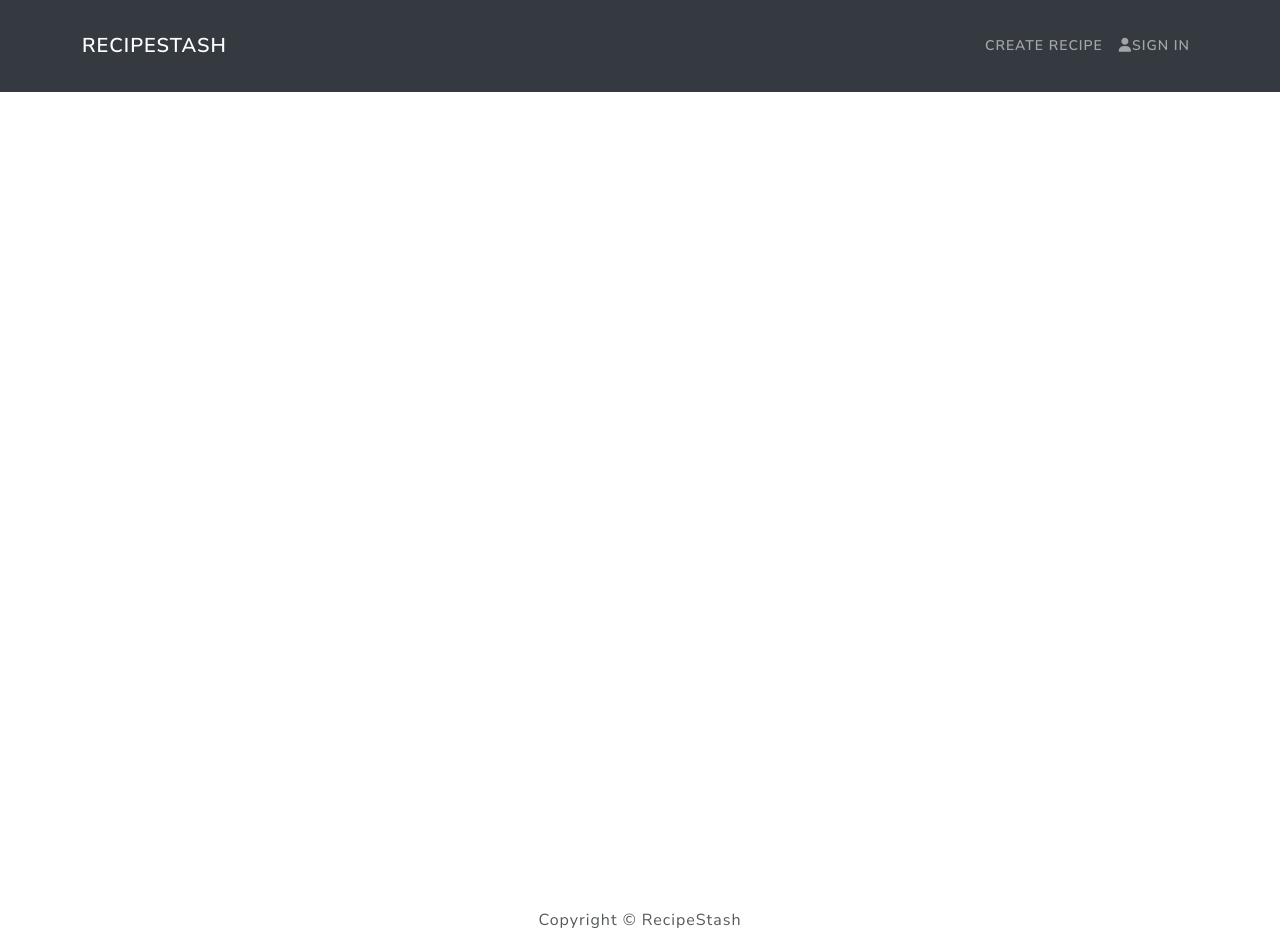
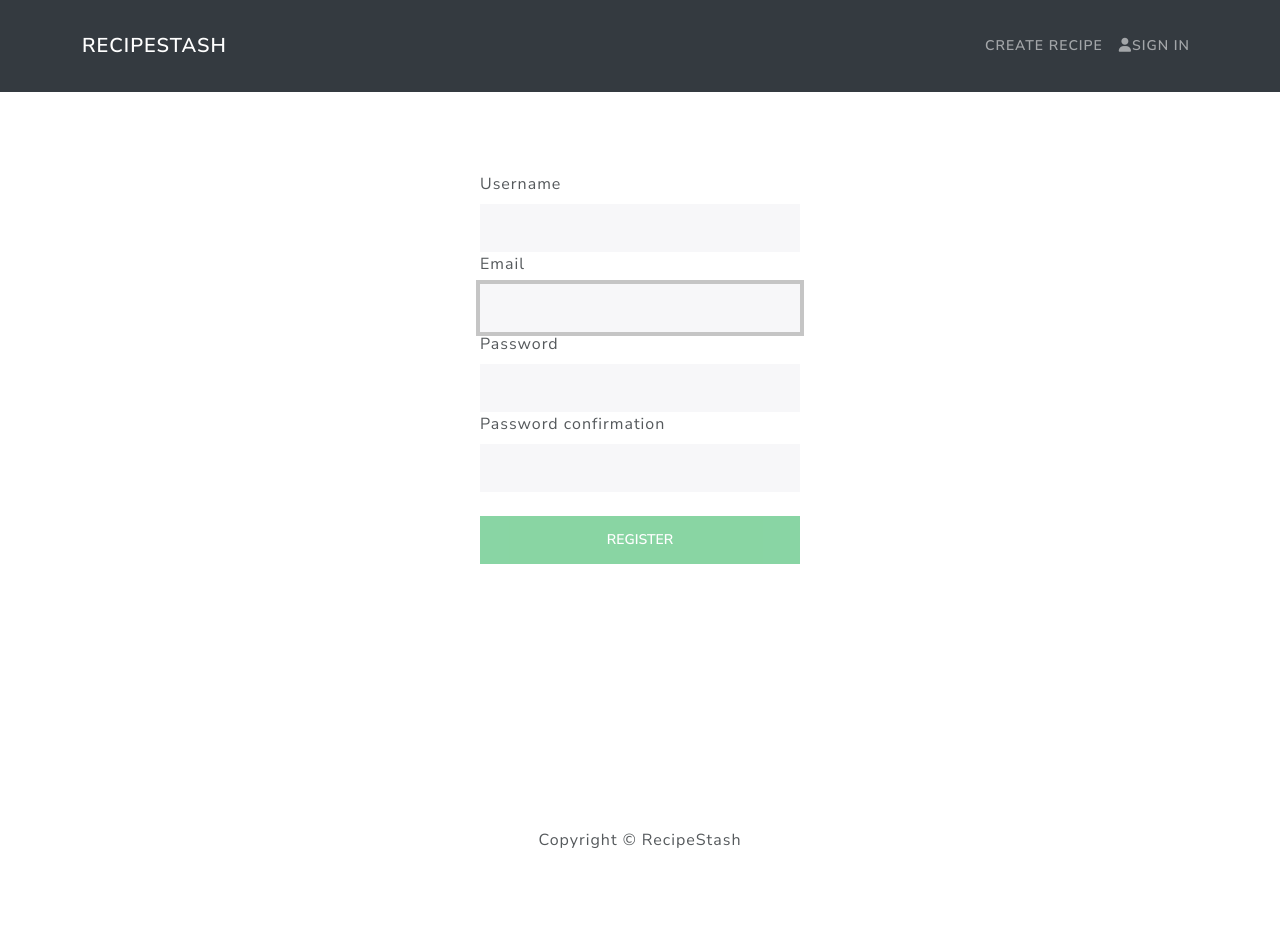
Before and after one commit to Branuz/FoodHub, a React (Create React App) app in the folder client/: page /create-account in a window 1280 px wide. After the commit the page ends 868 px from the top, so only its background shows below. Built offline with nearby package versions, Linux system fonts and the light colour scheme; no server answers.

Commit message:
Added front for account creation and login pages with routing

```diff
--- a/client/package.json
+++ b/client/package.json
@@ -2,7 +2,7 @@
   "name": "client",
   "version": "0.1.0",
   "private": true,
-  "proxy": "https://recipe-stash-2022.herokuapp.com/",
+  "proxy": "http://localhost:5000/",
   "dependencies": {
     "@testing-library/jest-dom": "^5.16.5",
     "@testing-library/react": "^13.4.0",
--- a/client/src/App.js
+++ b/client/src/App.js
@@ -1,9 +1,11 @@
 import React, {useState, useEffect} from 'react';
 import RecipeList from './components/RecipeList';
 import Form from './components/Form';
-import "./App.css";
+import "./css/App.css";
 import Header from './components/Header';
 import Footer from './components/Footer';
+import Login from './components/Login';
+import AccountCreation from './components/AccountCreation';
 import { BrowserRouter as Router, Routes, Route} from "react-router-dom"
 
 function App() {
@@ -70,7 +72,12 @@ function App() {
 
             <Route path="/recipes/create/"  element={editedRecipe ?  <Form recipe = {editedRecipe} updatedRecipe = {updatedRecipe} insertedRecipe = {insertedRecipe}/> : null}>
             </Route>
+
+            <Route path="/login" element={<Login />} />
+
+            <Route path="/create-account" element={<AccountCreation />} />
           </Routes>
+
 
         </div>
       </main>
--- /dev/null
+++ b/client/src/components/AccountCreation.js
@@ -0,0 +1,65 @@
+import React, { useState } from "react";
+import Form from "react-bootstrap/Form";
+import Button from "react-bootstrap/Button";
+import "../css/Login.css";
+
+function AccountCreation() {
+
+  const [username, setUsername] = useState("");
+  const [email, setEmail] = useState("");
+  const [password, setPassword] = useState("");
+  const [passwordRe, setPasswordRe] = useState("");
+
+
+  function validateForm() {
+    return email.length > 0 && password.length > 0;
+  }
+
+  function handleSubmit(event) {
+    event.preventDefault();
+  }
+
+  return (
+    <div className="Login">
+    <Form onSubmit={handleSubmit}>
+    <Form.Group size="lg" controlId="username">
+        <Form.Label>Username</Form.Label>
+        <Form.Control
+          autoFocus
+          type="username"
+          value={username}
+          onChange={(e) => setUsername(e.target.value)}
+        />
+      </Form.Group>
+      <Form.Group size="lg" controlId="email">
+        <Form.Label>Email</Form.Label>
+        <Form.Control
+          autoFocus
+          type="email"
+          value={email}
+          onChange={(e) => setEmail(e.target.value)}
+        />
+      </Form.Group>
+      <Form.Group size="lg" controlId="password">
+        <Form.Label>Password</Form.Label>
+        <Form.Control
+          type="password"
+          value={password}
+          onChange={(e) => setPassword(e.target.value)}
+        />
+        <Form.Label>Password confirmation</Form.Label>
+        <Form.Control
+          type="password"
+          value={passwordRe}
+          onChange={(e) => setPasswordRe(e.target.value)}
+        />
+      </Form.Group>
+      <div className="d-grid gap-2 mt-4">
+          <Button variant="success" disabled={!validateForm()}>Register</Button>{' '}
+      </div>
+    </Form>
+  </div>
+  )
+}
+
+export default AccountCreation
--- a/client/src/components/Header.js
+++ b/client/src/components/Header.js
@@ -12,8 +12,8 @@ function Header() {
                 <Navbar.Collapse id="basic-navbar-nav">
                 <Nav className="ms-auto">
                     <Nav.Link href="/recipes/create/">Create recipe</Nav.Link>
-                    <Nav.Link href="/">
-                        <i className='fas fa-user'></i>Sign In</Nav.Link>
+                    <Nav.Link href="/login">
+                        <i className='fas fa-user'></i>Sign in</Nav.Link>
                 </Nav>
                 </Navbar.Collapse>
             </Container>
--- /dev/null
+++ b/client/src/components/Login.js
@@ -0,0 +1,48 @@
+import React, { useState } from "react";
+import Form from "react-bootstrap/Form";
+import Button from "react-bootstrap/Button";
+import { Link } from "react-router-dom";
+import "../css/Login.css";
+
+export default function Login() {
+  const [email, setEmail] = useState("");
+  const [password, setPassword] = useState("");
+
+  function validateForm() {
+    return email.length > 0 && password.length > 0;
+  }
+
+  function handleSubmit(event) {
+    event.preventDefault();
+  }
+
+  return (
+    <div className="Login">
+      <Form onSubmit={handleSubmit}>
+        <Form.Group size="lg" controlId="email">
+          <Form.Label>Email</Form.Label>
+          <Form.Control
+            autoFocus
+            type="email"
+            value={email}
+            onChange={(e) => setEmail(e.target.value)}
+          />
+        </Form.Group>
+        <Form.Group size="lg" controlId="password">
+          <Form.Label>Password</Form.Label>
+          <Form.Control
+            type="password"
+            value={password}
+            onChange={(e) => setPassword(e.target.value)}
+          />
+        </Form.Group>
+        <div className="d-grid gap-2 mt-4">
+            <Button variant="success" disabled={!validateForm()}>Login</Button>{' '}
+            <div>
+                Not registered? <Link to="/create-account">Create Account</Link>
+            </div>
+        </div>
+      </Form>
+    </div>
+  );
+}
--- a/client/src/components/RecipeList.js
+++ b/client/src/components/RecipeList.js
@@ -34,6 +34,7 @@ function RecipeList(props) {
                             {recipe.body}
                         </Card.Text>
 
+                        <div className="d-grid gap-2 mt-4">
                         <button className = 'btn btn-primary'
                             onClick={() => editRecipe(recipe)}
                         >Update</button>
@@ -41,6 +42,7 @@ function RecipeList(props) {
                         <button className = 'btn btn-danger'
                             onClick = {() => deleteRecipe(recipe)}
                         >Delete</button>
+                        </div>
                     </Card.Body>
                 </Card>
             </div>
--- a/client/src/App.css
+++ b/client/src/css/App.css
@@ -1,6 +1,6 @@
 .App {
 
-    min-height: 100vh;
+    min-height: 90vh;
     padding: 20px;
 }
 
--- /dev/null
+++ b/client/src/css/Login.css
@@ -0,0 +1,10 @@
+@media all and (min-width: 480px) {
+    .Login {
+      padding: 60px 0;
+    }
+
+    .Login form {
+      margin: 0 auto;
+      max-width: 320px;
+    }
+  }
--- a/client/src/index.css
+++ /dev/null
@@ -1,3 +0,0 @@
-main {
-    min-height: 80vh;
-}
--- a/client/src/index.js
+++ b/client/src/index.js
@@ -2,7 +2,7 @@ import React from 'react';
 import ReactDOM from 'react-dom/client';
 import App from './App';
 import reportWebVitals from './reportWebVitals';
-import "./bootstrap.min.css"
+import "./css/bootstrap.min.css"
 
 const root = ReactDOM.createRoot(document.getElementById('root'));
 root.render(
```
Also changed, not shown: client/src/css/bootstrap.min.css (renamed from client/src/bootstrap.min.css), 2 other files (tests, documents, lock files or other folders).
